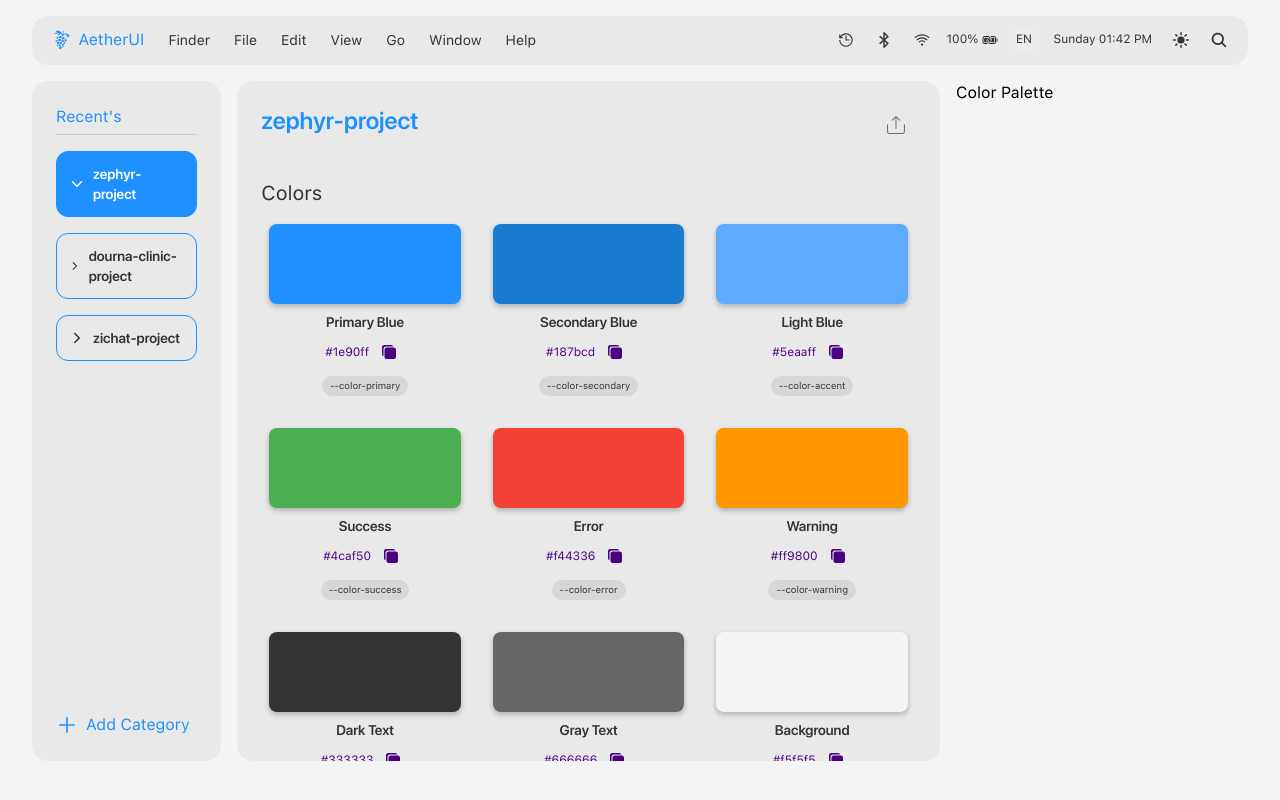
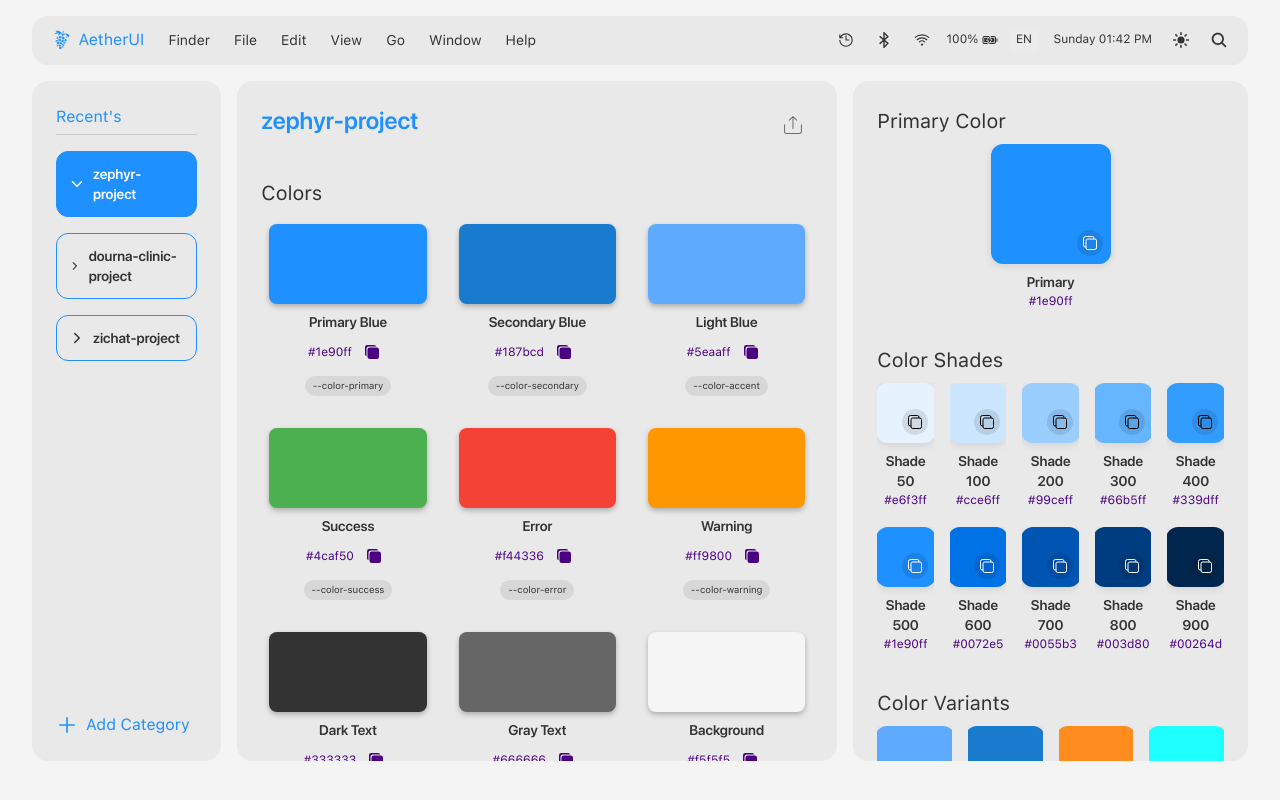
Before and after one commit to Morteza-Hoseinzadeh/color-detector, a Next.js app: page / in a window 1280 px wide. Built offline with nearby package versions, Linux system fonts and the light colour scheme.

Commit message:
Develop colos preview configs section

```diff
--- /dev/null
+++ b/src/components/UI/ColorsPreview.tsx
@@ -0,0 +1,221 @@
+import React, { useState } from 'react';
+import { Box, Typography, Chip, IconButton, Tooltip, Grid2 } from '@mui/material';
+import { IoCheckmarkCircle, IoCopyOutline } from 'react-icons/io5';
+
+export default function ColorsPreview() {
+  const [copiedColor, setCopiedColor] = useState(null);
+
+  const colorConfig = {
+    primary: '#1e90ff',
+    shades: {
+      50: '#e6f3ff',
+      100: '#cce6ff',
+      200: '#99ceff',
+      300: '#66b5ff',
+      400: '#339dff',
+      500: '#1e90ff',
+      600: '#0072e5',
+      700: '#0055b3',
+      800: '#003d80',
+      900: '#00264d',
+    },
+    variants: {
+      light: '#5eaaff',
+      dark: '#187bcd',
+      complementary: '#ff8c1e',
+      analogous1: '#1effff',
+      analogous2: '#1e2fff',
+      triadic1: '#ff1e90',
+      triadic2: '#90ff1e',
+    },
+  };
+
+  const copyToClipboard = (colorValue: any, colorName: any) => {
+    navigator.clipboard.writeText(colorValue);
+    setCopiedColor(colorName);
+    setTimeout(() => setCopiedColor(null), 2000);
+  };
+
+  const getContrastColor = (hexcolor: any) => {
+    hexcolor = hexcolor.replace('#', '');
+    const r = parseInt(hexcolor.substr(0, 2), 16);
+    const g = parseInt(hexcolor.substr(2, 2), 16);
+    const b = parseInt(hexcolor.substr(4, 2), 16);
+    const yiq = (r * 299 + g * 587 + b * 114) / 1000;
+    return yiq >= 128 ? '#000000' : '#ffffff';
+  };
+
+  const ColorSwatch = ({ color, name, value, showName = true, showValue = true, size = 'medium' }: any) => {
+    const contrastColor = getContrastColor(value);
+    const dimensions = size === 'large' ? 120 : size === 'small' ? 60 : 80;
+
+    return (
+      <Box sx={styles.colorSwatch}>
+        <Tooltip title={`Click to copy ${value}`}>
+          <Box sx={{ ...styles.colorBox, width: dimensions, height: dimensions, backgroundColor: value, color: contrastColor, '&:hover': { transform: 'scale(1.05)', boxShadow: `0 4px 12px ${value}40` } }} onClick={() => copyToClipboard(value, name)}>
+            {copiedColor === name && <IoCheckmarkCircle style={{ fontSize: 20, position: 'absolute', top: 8, right: 8 }} />}
+            <IconButton size="small" sx={{ position: 'absolute', bottom: 8, right: 8, color: contrastColor, backgroundColor: 'rgba(0,0,0,0.1)', '&:hover': { backgroundColor: 'rgba(0,0,0,0.2)' } }}>
+              <IoCopyOutline style={{ fontSize: 16 }} />
+            </IconButton>
+          </Box>
+        </Tooltip>
+        {showName && (
+          <Typography variant="body2" fontWeight="bold" sx={{ mt: 1 }}>
+            {name}
+          </Typography>
+        )}
+        {showValue && (
+          <Typography variant="caption" color="text.secondary">
+            {value}
+          </Typography>
+        )}
+      </Box>
+    );
+  };
+
+  return (
+    <Box sx={styles.container}>
+      {/* Primary Color */}
+      <Box sx={styles.section}>
+        <Typography variant="h6" gutterBottom>
+          Primary Color
+        </Typography>
+        <ColorSwatch color="primary" name="Primary" value={colorConfig.primary} size="large" />
+      </Box>
+
+      {/* Color Shades */}
+      <Box sx={styles.section}>
+        <Typography variant="h6" gutterBottom>
+          Color Shades
+        </Typography>
+        <Grid2 container spacing={2} sx={styles.gridContainer}>
+          {Object.entries(colorConfig.shades).map(([shade, value]) => (
+            <Grid2 size={{ xs: 6, sm: 4, md: 2.4 }} key={shade}>
+              <ColorSwatch color={`shade-${shade}`} name={`Shade ${shade}`} value={value} size="small" />
+            </Grid2>
+          ))}
+        </Grid2>
+      </Box>
+
+      {/* Color Variants */}
+      <Box sx={styles.section}>
+        <Typography variant="h6" gutterBottom>
+          Color Variants
+        </Typography>
+        <Grid2 container spacing={2} sx={styles.gridContainer}>
+          {Object.entries(colorConfig.variants).map(([variant, value]) => (
+            <Grid2 size={{ xs: 6, sm: 3 }} key={variant}>
+              <ColorSwatch color={`variant-${variant}`} name={variant.charAt(0).toUpperCase() + variant.slice(1)} value={value} />
+            </Grid2>
+          ))}
+        </Grid2>
+      </Box>
+
+      {/* Usage Examples */}
+      <Box sx={styles.section}>
+        <Typography variant="h6" gutterBottom>
+          Usage Examples
+        </Typography>
+        <Grid2 container spacing={3} sx={styles.gridContainer}>
+          <Grid2 size={{ xs: 12, md: 6 }}>
+            <Box sx={{ ...styles.exampleBox, backgroundColor: colorConfig.primary }}>
+              <Typography sx={{ color: getContrastColor(colorConfig.primary) }}>Primary</Typography>
+            </Box>
+          </Grid2>
+          <Grid2 size={{ xs: 12, md: 6 }}>
+            <Box sx={{ ...styles.exampleBox, border: `2px solid ${colorConfig.primary}` }}>
+              <Typography color="primary">Primary Border</Typography>
+            </Box>
+          </Grid2>
+          <Grid2 size={{ xs: 12, md: 6 }}>
+            <Box sx={styles.exampleBox}>
+              <Typography sx={{ color: colorConfig.primary }}>Primary Text</Typography>
+            </Box>
+          </Grid2>
+          <Grid2 size={{ xs: 12, md: 6 }}>
+            <Box sx={{ ...styles.exampleBox, backgroundColor: colorConfig.shades[100] }}>
+              <Typography>Light Shade</Typography>
+            </Box>
+          </Grid2>
+        </Grid2>
+      </Box>
+
+      {/* CSS Variables */}
+      <Box sx={styles.section}>
+        <Typography variant="h6" gutterBottom>
+          CSS Variables
+        </Typography>
+        <Box sx={styles.codeBlock}>
+          <Typography variant="caption" component="pre" sx={styles.pre}>
+            {`:root {\n  --color-primary: ${colorConfig.primary};\n  --color-primary-50: ${colorConfig.shades[50]};\n  --color-primary-100: ${colorConfig.shades[100]};\n  --color-primary-500: ${colorConfig.shades[500]};\n  --color-primary-900: ${colorConfig.shades[900]};\n}`}
+          </Typography>
+        </Box>
+      </Box>
+    </Box>
+  );
+}
+
+const styles = {
+  container: {
+    backgroundColor: 'background.paper',
+    color: 'text.primary',
+    p: 3,
+    borderRadius: '16px',
+    maxWidth: 1200,
+    margin: '0 auto',
+    overflow: 'auto', // Added overflow to main container
+    maxHeight: '85vh', // Ensure it doesn't exceed viewport height
+  },
+  section: {
+    mb: 4,
+    color: 'text.primary',
+    overflow: 'hidden', // Prevent content from overflowing sections
+  },
+  gridContainer: {
+    overflow: 'visible', // Allow grid content to be visible
+  },
+  colorSwatch: {
+    display: 'flex',
+    flexDirection: 'column',
+    alignItems: 'center',
+    textAlign: 'center',
+    overflow: 'hidden', // Prevent swatch content from overflowing
+  },
+  colorBox: {
+    position: 'relative',
+    borderRadius: '12px',
+    cursor: 'pointer',
+    transition: 'all 0.2s ease-in-out',
+    display: 'flex',
+    alignItems: 'center',
+    justifyContent: 'center',
+    boxShadow: '0 2px 8px rgba(0,0,0,0.1)',
+    overflow: 'hidden', // Ensure content stays within the box
+  },
+  exampleBox: {
+    p: 3,
+    borderRadius: '8px',
+    textAlign: 'center',
+    backgroundColor: 'background.paper',
+    overflow: 'hidden', // Prevent content from overflowing example boxes
+    minHeight: '80px', // Ensure consistent height
+    display: 'flex',
+    alignItems: 'center',
+    justifyContent: 'center',
+  },
+  codeBlock: {
+    backgroundColor: 'background.paper',
+    borderRadius: '8px',
+    p: 2,
+    overflow: 'auto', // Allow scrolling for code blocks
+    maxHeight: '200px', // Limit height of code block
+  },
+  pre: {
+    margin: 0,
+    fontFamily: 'Monaco, monospace',
+    lineHeight: 1.5,
+    overflow: 'auto', // Allow scrolling within pre element
+    whiteSpace: 'pre-wrap', // Wrap long lines
+    wordWrap: 'break-word', // Break long words
+  },
+};
--- a/src/components/pages/home.tsx
+++ b/src/components/pages/home.tsx
@@ -6,6 +6,7 @@ import { Grid2 } from '@mui/material';
 import Header from '../UI/Header';
 import Sidebar from '@/components/UI/Sidebar';
 import PaletteCard from '../UI/PaletteCard';
+import ColorsPreview from '../UI/ColorsPreview';
 
 export default function Home() {
   return (
@@ -16,11 +17,11 @@ export default function Home() {
       <Grid2 size={2}>
         <Sidebar />
       </Grid2>
-      <Grid2 size={7}>
+      <Grid2 size={6}>
         <PaletteCard />
       </Grid2>
-      <Grid2 size={3}>
-        <span>Color Palette</span>
+      <Grid2 size={4}>
+        <ColorsPreview />
       </Grid2>
     </Grid2>
   );
```
Also changed, not shown: src/components/UI/GradientPreview.tsx (deleted), 1 other file (tests, documents, lock files or other folders).
